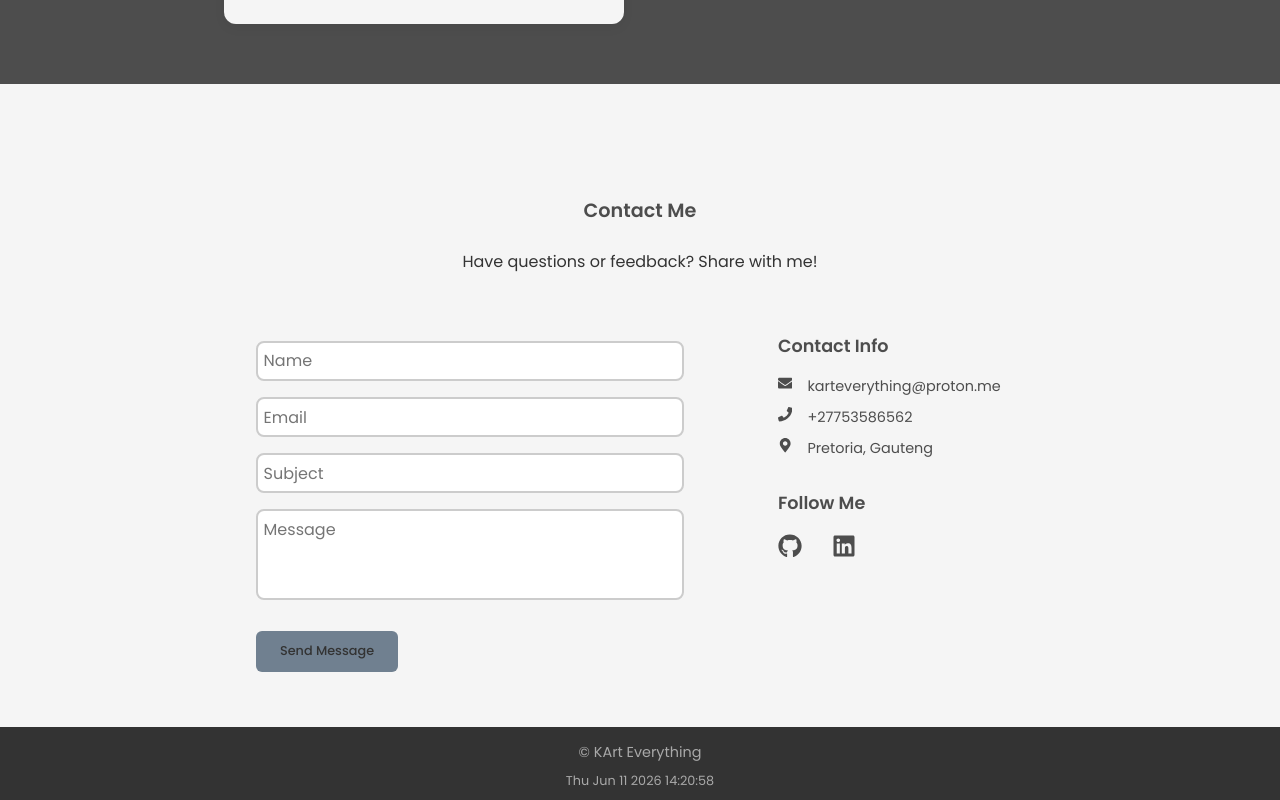
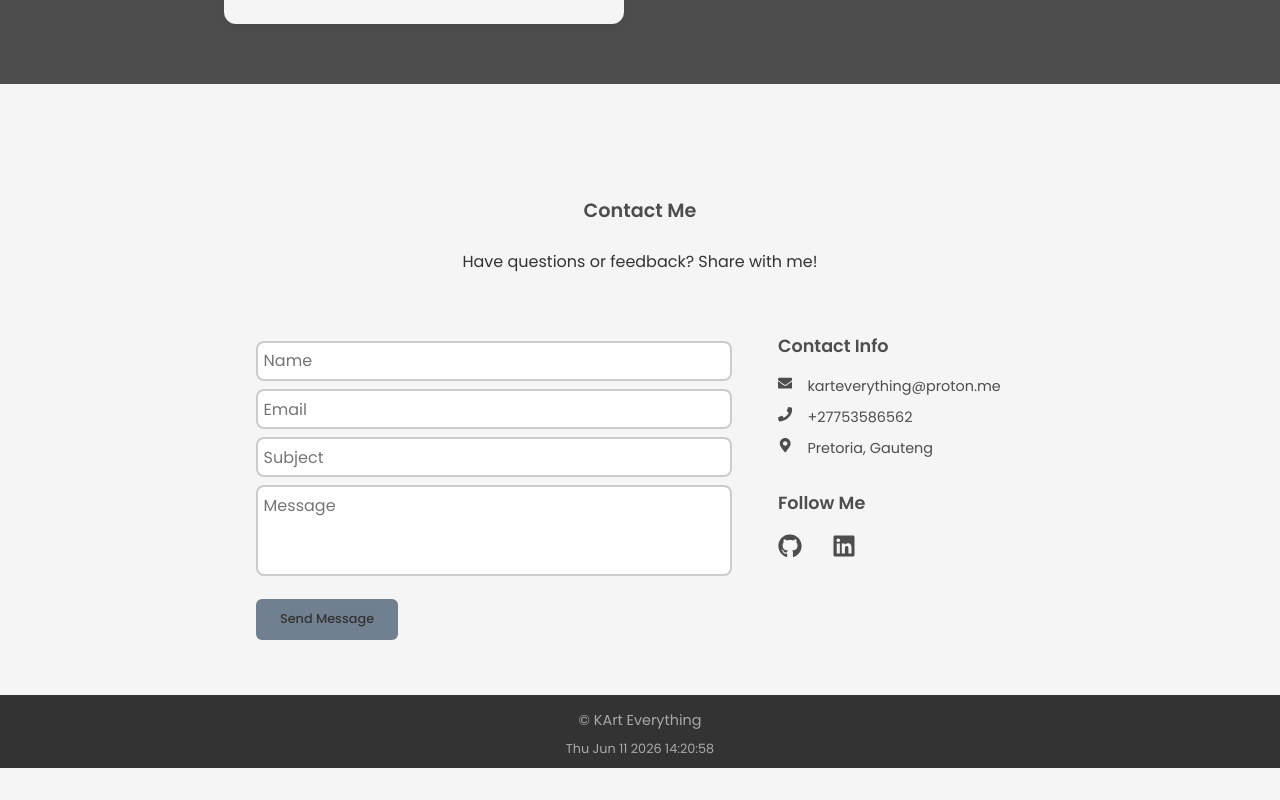
Before and after one commit to karteverything/karteverything2, a Next.js app: page / in a window 1280 px wide. Shown: the part 4809-5609 px from the top of the page. After the commit the page ends 5577 px from the top, so only its background shows below. Built offline with nearby package versions, Linux system fonts and the light colour scheme; no server answers; the database is empty.

Commit message:
enhance form input

```diff
--- a/app/globals.css
+++ b/app/globals.css
@@ -1103,9 +1103,9 @@ input[type=text], textarea {
 
 .contact-form input,
 .contact-form textarea {
-    width: 90%;
+    width: 100%;
     padding: 0.35rem;
-    margin-bottom: 1rem;
+    margin-bottom: 0.5rem;
     border: 2px solid #ccc;
     border-radius: 8px;
     font-size: 16px;
```
